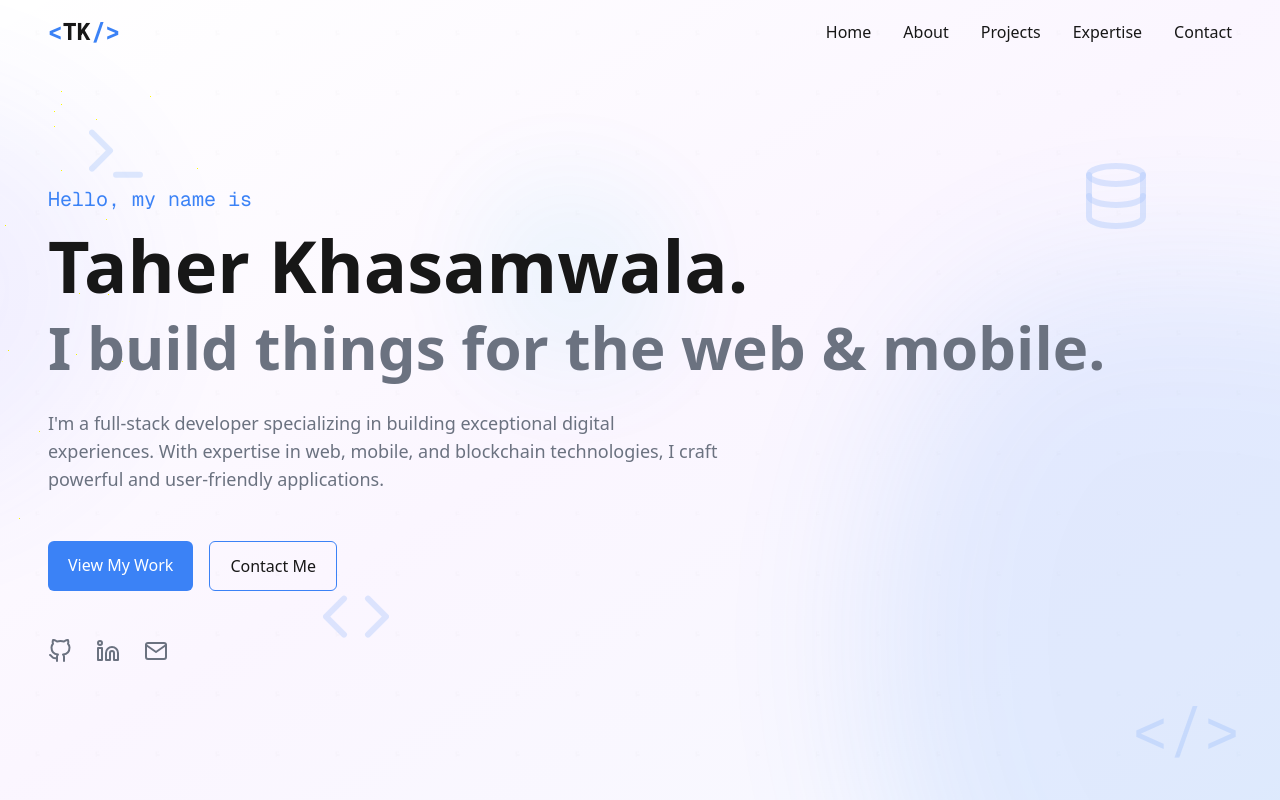
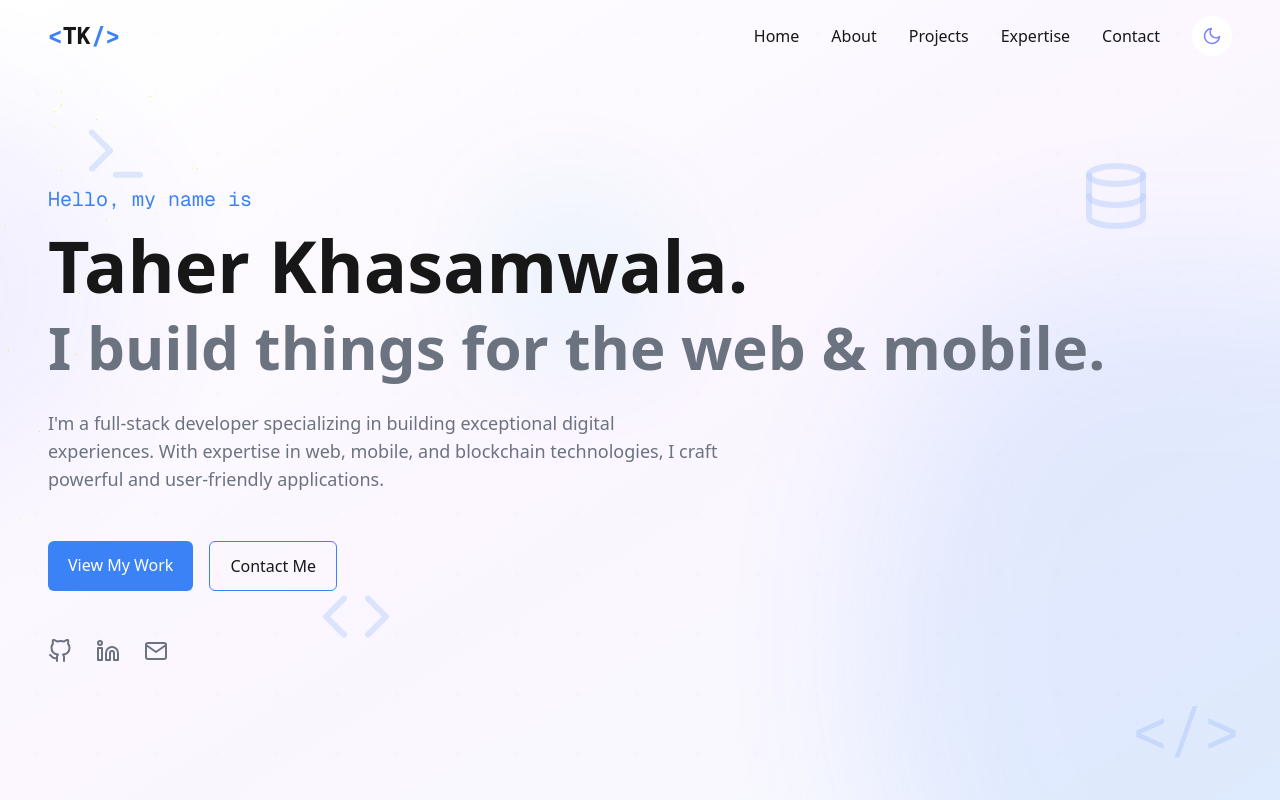
Before and after one commit to Taher2512/portfolio, a Next.js app: page / in a window 1280 px wide. Shown: the top 800 px of the page. Built offline with nearby package versions, Linux system fonts and the light colour scheme.

Commit message:
Added dark mode toggle button, added resume icon on view resume button

```diff
--- a/app/components/CarouselComponent.tsx
+++ b/app/components/CarouselComponent.tsx
@@ -3,7 +3,7 @@
 import { useState } from "react";
 import { motion } from "framer-motion";
 import { FiChevronLeft, FiChevronRight } from "react-icons/fi";
-import Image from "next/image";
+// import Image from "next/image";
 
 interface CarouselComponentProps {
   images: string[];
--- a/app/components/Navbar.tsx
+++ b/app/components/Navbar.tsx
@@ -4,6 +4,7 @@ import { useState, useEffect } from "react";
 import { motion } from "framer-motion";
 import Link from "next/link";
 import { FiMenu, FiX } from "react-icons/fi";
+import ThemeToggle from "./ThemeToggle";
 
 const Navbar = () => {
   const [isOpen, setIsOpen] = useState(false);
@@ -48,8 +49,9 @@ const Navbar = () => {
           <span className="text-primary">/&gt;</span>
         </Link>
 
-        {/* Desktop menu */}
-        <ul className="hidden md:flex space-x-8">
+        {/* Desktop menu with theme toggle */}
+        <div className="hidden md:flex items-center space-x-8">
+          <ul className="flex space-x-8">
             {navItems.map((item) => (
               <li key={item.name}>
                 <Link
@@ -61,15 +63,20 @@ const Navbar = () => {
               </li>
             ))}
           </ul>
+          <ThemeToggle />
+        </div>
 
-        {/* Mobile menu button */}
+        {/* Mobile view - showing theme toggle + menu button */}
+        <div className="md:hidden flex items-center space-x-4">
+          <ThemeToggle />
           <button
-          className="md:hidden text-2xl"
+            className="text-2xl"
             onClick={() => setIsOpen(!isOpen)}
             aria-label="Toggle menu"
           >
             {isOpen ? <FiX /> : <FiMenu />}
           </button>
+        </div>
       </div>
 
       {/* Mobile menu */}
--- /dev/null
+++ b/app/components/ThemeProvider.tsx
@@ -0,0 +1,134 @@
+"use client";
+
+import * as React from "react";
+import { createContext, useContext, useEffect, useState } from "react";
+
+type Theme = "dark" | "light" | "system";
+
+type ThemeProviderProps = {
+  children: React.ReactNode;
+  defaultTheme?: Theme;
+  attribute?: string;
+  enableSystem?: boolean;
+  disableTransitionOnChange?: boolean;
+};
+
+type ThemeProviderState = {
+  theme: Theme;
+  setTheme: (theme: Theme) => void;
+};
+
+const initialState: ThemeProviderState = {
+  theme: "system",
+  setTheme: () => null,
+};
+
+const ThemeProviderContext = createContext<ThemeProviderState>(initialState);
+
+export function ThemeProvider({
+  children,
+  defaultTheme = "system",
+  attribute = "class",
+  enableSystem = true,
+  disableTransitionOnChange = false,
+}: ThemeProviderProps) {
+  const [theme, setTheme] = useState<Theme>(defaultTheme);
+
+  // Initialize theme from localStorage if available
+  useEffect(() => {
+    const storedTheme = localStorage.getItem("theme") as Theme | null;
+    if (storedTheme) {
+      setTheme(storedTheme);
+    } else if (enableSystem) {
+      const systemTheme = window.matchMedia("(prefers-color-scheme: dark)")
+        .matches
+        ? "dark"
+        : "light";
+      setTheme("system");
+    }
+  }, [enableSystem]);
+
+  // Update localStorage when theme changes
+  const setThemeWithStorage = React.useCallback((newTheme: Theme) => {
+    localStorage.setItem("theme", newTheme);
+    setTheme(newTheme);
+  }, []);
+
+  useEffect(() => {
+    const root = window.document.documentElement;
+
+    // Remove previous attribute value
+    root.classList.remove("light", "dark");
+
+    if (theme === "system" && enableSystem) {
+      const systemTheme = window.matchMedia("(prefers-color-scheme: dark)")
+        .matches
+        ? "dark"
+        : "light";
+
+      root.classList.add(systemTheme);
+      return;
+    }
+
+    root.classList.add(theme);
+  }, [theme, enableSystem]);
+
+  // Handle system theme changes
+  useEffect(() => {
+    if (!enableSystem) return;
+
+    const mediaQuery = window.matchMedia("(prefers-color-scheme: dark)");
+
+    const handleChange = () => {
+      if (theme === "system") {
+        document.documentElement.classList.remove("light", "dark");
+        document.documentElement.classList.add(
+          mediaQuery.matches ? "dark" : "light"
+        );
+      }
+    };
+
+    mediaQuery.addEventListener("change", handleChange);
+    return () => mediaQuery.removeEventListener("change", handleChange);
+  }, [enableSystem, theme]);
+
+  // Disable CSS transitions when theme changes
+  useEffect(() => {
+    if (!disableTransitionOnChange) return;
+
+    const style = document.createElement("style");
+    style.appendChild(
+      document.createTextNode(
+        `* {
+          transition: none !important;
+        }`
+      )
+    );
+    document.head.appendChild(style);
+
+    return () => {
+      // Force a reflow
+      window.getComputedStyle(document.body);
+      requestAnimationFrame(() => {
+        document.head.removeChild(style);
+      });
+    };
+  }, [disableTransitionOnChange, theme]);
+
+  return (
+    <ThemeProviderContext.Provider
+      value={{ theme, setTheme: setThemeWithStorage }}
+    >
+      {children}
+    </ThemeProviderContext.Provider>
+  );
+}
+
+export const useTheme = () => {
+  const context = useContext(ThemeProviderContext);
+
+  if (context === undefined)
+    throw new Error("useTheme must be used within a ThemeProvider");
+
+  return context;
+};
--- /dev/null
+++ b/app/components/ThemeToggle.tsx
@@ -0,0 +1,62 @@
+"use client";
+
+import { useTheme } from "./ThemeProvider";
+import { motion, AnimatePresence } from "framer-motion";
+import { FiMoon, FiSun } from "react-icons/fi";
+import { useEffect, useState } from "react";
+
+const ThemeToggle = () => {
+  const { theme, setTheme } = useTheme();
+  const [mounted, setMounted] = useState(false);
+
+  // This ensures hydration completes before we show the toggle
+  useEffect(() => {
+    setMounted(true);
+  }, []);
+
+  const toggleTheme = () => {
+    setTheme(theme === "dark" ? "light" : "dark");
+  };
+
+  // Different animation variants for the theme icons
+  const iconVariants = {
+    initial: { scale: 0.6, rotate: -90, opacity: 0 },
+    animate: { scale: 1, rotate: 0, opacity: 1 },
+    exit: { scale: 0.6, rotate: 90, opacity: 0 },
+  };
+
+  if (!mounted) {
+    return <div className="w-10 h-10"></div>; // Prevents layout shift
+  }
+
+  return (
+    <motion.button
+      whileHover={{ scale: 1.1 }}
+      whileTap={{ scale: 0.9 }}
+      onClick={toggleTheme}
+      className="relative inline-flex items-center justify-center w-10 h-10 rounded-full bg-card hover:bg-primary/10 transition-colors"
+      aria-label={
+        theme === "dark" ? "Switch to light mode" : "Switch to dark mode"
+      }
+    >
+      <AnimatePresence mode="wait" initial={false}>
+        <motion.div
+          key={theme === "dark" ? "dark" : "light"}
+          variants={iconVariants}
+          initial="initial"
+          animate="animate"
+          exit="exit"
+          transition={{ duration: 0.3 }}
+        >
+          {theme === "dark" ? (
+            <FiSun className="w-5 h-5 text-amber-300" />
+          ) : (
+            <FiMoon className="w-5 h-5 text-indigo-400" />
+          )}
+        </motion.div>
+      </AnimatePresence>
+    </motion.button>
+  );
+};
+
+export default ThemeToggle;
--- a/app/globals.css
+++ b/app/globals.css
@@ -15,6 +15,24 @@
   --card-foreground: #171717;
   --border: #e5e7eb;
   --input: #e5e7eb;
+  --ring: #3b82f6;
+}
+
+.dark {
+  --background: #0a0a0a;
+  --foreground: #ededed;
+  --primary: #3b82f6;
+  --primary-foreground: #ffffff;
+  --secondary: #1f2937;
+  --secondary-foreground: #f9fafb;
+  --accent: #3b82f6;
+  --accent-foreground: #ffffff;
+  --muted: #1f2937;
+  --muted-foreground: #9ca3af;
+  --card: #0e1116;
+  --card-foreground: #ededed;
+  --border: #27272a;
+  --input: #27272a;
   --ring: #3b82f6;
 }
 
@@ -36,26 +54,6 @@
   --color-ring: var(--ring);
   --font-sans: var(--font-geist-sans);
   --font-mono: var(--font-geist-mono);
-}
-
-@media (prefers-color-scheme: dark) {
-  :root {
-    --background: #0a0a0a;
-    --foreground: #ededed;
-    --primary: #3b82f6;
-    --primary-foreground: #ffffff;
-    --secondary: #1f2937;
-    --secondary-foreground: #f9fafb;
-    --accent: #3b82f6;
-    --accent-foreground: #ffffff;
-    --muted: #1f2937;
-    --muted-foreground: #9ca3af;
-    --card: #0e1116;
-    --card-foreground: #ededed;
-    --border: #27272a;
-    --input: #27272a;
-    --ring: #3b82f6;
-  }
 }
 
 body {
--- a/app/sections/ContactSection.tsx
+++ b/app/sections/ContactSection.tsx
@@ -163,7 +163,7 @@ const ContactSection = () => {
             viewport={{ once: true }}
             transition={{ duration: 0.6, delay: 0.1 }}
           >
-            I'm always interested in hearing about new projects and
+            I&apos;m always interested in hearing about new projects and
             opportunities. Feel free to reach out if you want to connect!
           </motion.p>
         </motion.div>
@@ -256,8 +256,8 @@ const ContactSection = () => {
                 </motion.div>
                 <h3 className="text-xl font-bold mb-2">Message Sent!</h3>
                 <p className="text-muted-foreground">
-                  Thank you for your message. I'll get back to you as soon as
-                  possible.
+                  Thank you for your message. I&apos;ll get back to you as soon
+                  as possible.
                 </p>
               </motion.div>
             ) : (
--- a/app/sections/HeroSection.tsx
+++ b/app/sections/HeroSection.tsx
@@ -12,13 +12,6 @@ import {
 import Link from "next/link";
 
 const HeroSection = () => {
-  // Animation variants
-  const fadeIn = {
-    initial: { opacity: 0, y: 20 },
-    animate: { opacity: 1, y: 0 },
-    transition: { duration: 0.6 },
-  };
-
   // Text animation for the typing effect - made faster
   const textVariants = {
     hidden: { opacity: 0 },
@@ -205,7 +198,7 @@ const HeroSection = () => {
 
         {/* Code closing tag bottom right - kept original position, size, and opacity */}
         <motion.div
-          className="absolute -right-10 md:right-10 bottom-10 font-mono text-4xl md:text-6xl text-primary/15 dark:text-primary/5 select-none hidden md:block"
+          className="absolute -right-10 md:right-10 bottom-10 font-mono text-4xl md:text-6xl text-primary/15 dark:text-primary/15 select-none hidden md:block"
           initial={{ opacity: 0, y: 20 }}
           animate={{ opacity: 1, y: 0 }}
           transition={{ duration: 1, delay: 2.5 }}
@@ -282,7 +275,7 @@ const HeroSection = () => {
             animate={{ opacity: 1 }}
             transition={{ duration: 0.8, delay: 1.5 }}
           >
-            I'm a full-stack developer specializing in building exceptional
+            I&apos;m a full-stack developer specializing in building exceptional
             digital experiences. With expertise in web, mobile, and blockchain
             technologies, I craft powerful and user-friendly applications.
           </motion.p>
--- /dev/null
+++ b/tailwind.config.js
@@ -0,0 +1,49 @@
+/** @type {import('tailwindcss').Config} */
+module.exports = {
+  darkMode: "class",
+  content: [
+    "./pages/**/*.{js,ts,jsx,tsx,mdx}",
+    "./components/**/*.{js,ts,jsx,tsx,mdx}",
+    "./app/**/*.{js,ts,jsx,tsx,mdx}",
+  ],
+  theme: {
+    extend: {
+      colors: {
+        border: "hsl(var(--border))",
+        input: "hsl(var(--input))",
+        ring: "hsl(var(--ring))",
+        background: "hsl(var(--background))",
+        foreground: "hsl(var(--foreground))",
+        primary: {
+          DEFAULT: "hsl(var(--primary))",
+          foreground: "hsl(var(--primary-foreground))",
+        },
+        secondary: {
+          DEFAULT: "hsl(var(--secondary))",
+          foreground: "hsl(var(--secondary-foreground))",
+        },
+        destructive: {
+          DEFAULT: "hsl(var(--destructive))",
+          foreground: "hsl(var(--destructive-foreground))",
+        },
+        muted: {
+          DEFAULT: "hsl(var(--muted))",
+          foreground: "hsl(var(--muted-foreground))",
+        },
+        accent: {
+          DEFAULT: "hsl(var(--accent))",
+          foreground: "hsl(var(--accent-foreground))",
+        },
+        card: {
+          DEFAULT: "hsl(var(--card))",
+          foreground: "hsl(var(--card-foreground))",
+        },
+      },
+      fontFamily: {
+        sans: ["var(--font-geist-sans)"],
+        mono: ["var(--font-geist-mono)"],
+      },
+    },
+  },
+  plugins: [],
+};
```
Also changed, not shown: app/layout.tsx (+10 -2 lines), app/sections/AboutSection.tsx (+14 -11 lines), app/sections/ExpertiseSection.tsx (+2 -6 lines). Lines whose indentation alone changed are shown as unchanged.
